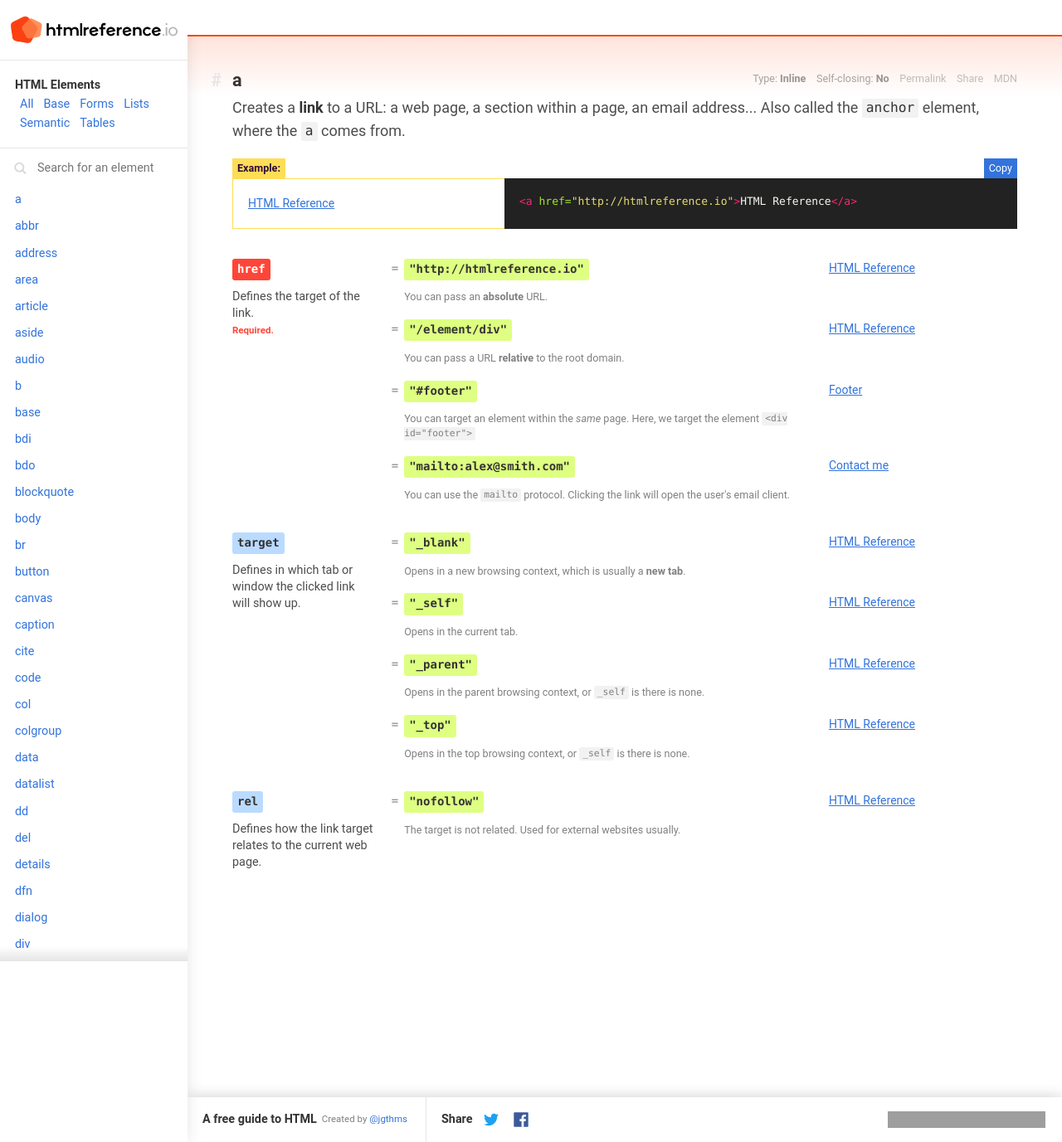
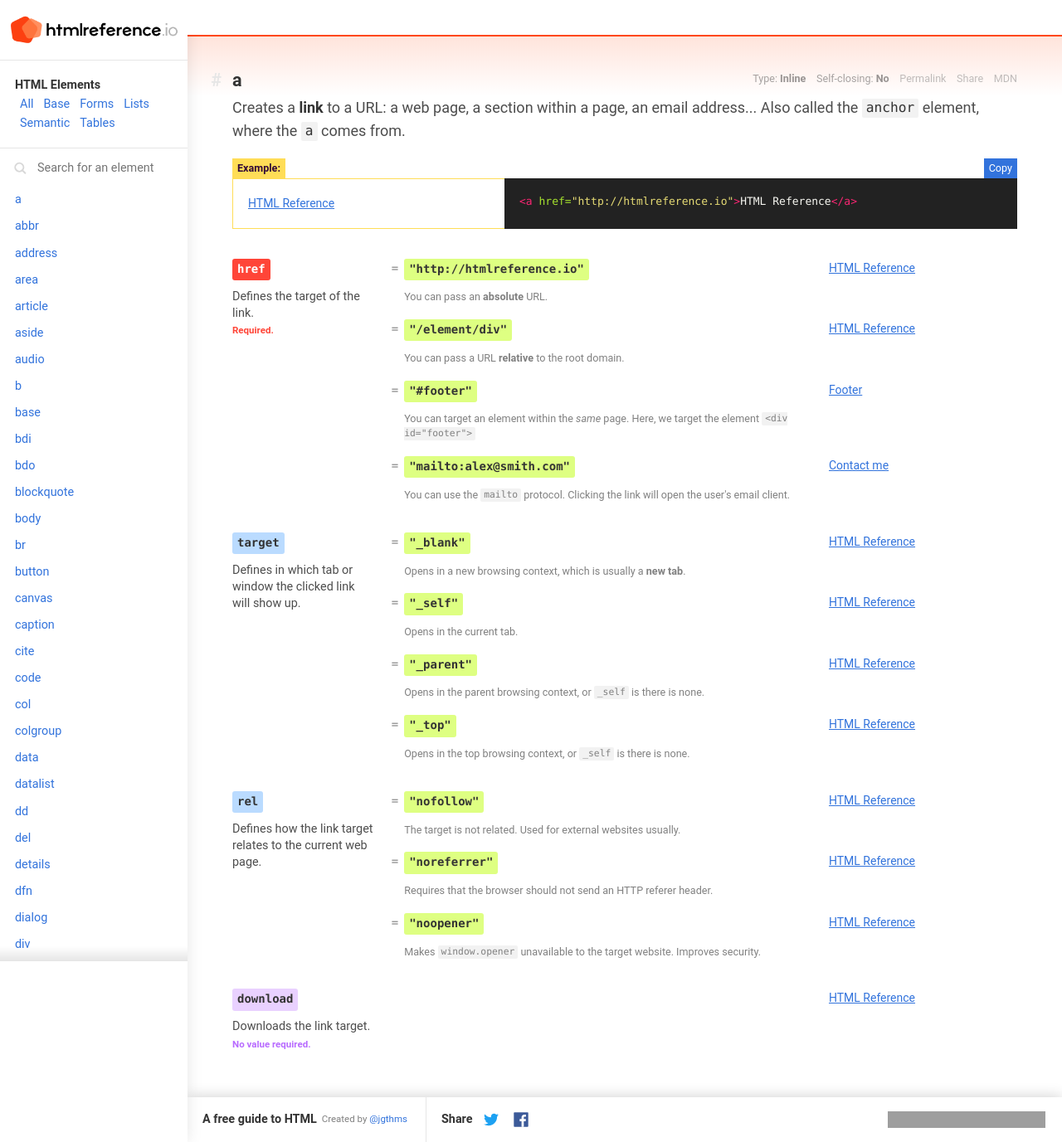
Before and after one commit to jgthms/html-reference, a Jekyll site: the page built from element/a/index.html, in a window 1280 px wide and 1377 px high. Shown: the whole window at 83% size. Built offline with Jekyll 4.4.1, drawn with Linux system fonts in a browser that asks for light colours; comment, search, counter and statistics services are not loaded; grey boxes are pictures that could not be loaded.

Commit message:
Improve a element docs.

```diff
--- a/element/a/index.html
+++ b/element/a/index.html
@@ -230,7 +230,69 @@ elementName: a
               </div>
             </header>
             <aside class="value-preview">
-              <div class="value-output"><a  rel="nofollow">HTML Reference</a></div>
+              <div class="value-output"><a  href="http://htmlreference.io" rel="nofollow">HTML Reference</a></div>
+            </aside>
+          </article>
+
+          <article id="a-rel-noreferrer" class="value">
+            <header class="value-header">
+                <h4 class="value-name">
+                  <code class="tag" data-tooltip="Click to copy rel=&quot;noreferrer&quot;" data-clipboard-text="rel=&quot;noreferrer&quot;">
+                      "noreferrer"
+                  </code>
+                </h4>
+              <div class="value-description">
+                <p>Requires that the browser should not send an HTTP referer header.</p>
+
+              </div>
+            </header>
+            <aside class="value-preview">
+              <div class="value-output"><a  href="http://htmlreference.io" target="_blank" rel="noreferrer">HTML Reference</a></div>
+            </aside>
+          </article>
+
+          <article id="a-rel-noopener" class="value">
+            <header class="value-header">
+                <h4 class="value-name">
+                  <code class="tag" data-tooltip="Click to copy rel=&quot;noopener&quot;" data-clipboard-text="rel=&quot;noopener&quot;">
+                      "noopener"
+                  </code>
+                </h4>
+              <div class="value-description">
+                <p>Makes <code>window.opener</code> unavailable to the target website. Improves security.</p>
+
+              </div>
+            </header>
+            <aside class="value-preview">
+              <div class="value-output"><a  href="http://htmlreference.io" target="_blank" rel="noopener">HTML Reference</a></div>
+            </aside>
+          </article>
+      </div>
+    </article>
+
+    <article id="a-download" class="attribute attribute--novalue">
+      <header class="attribute-header">
+        <h3 class="attribute-name">
+          <code class="tag" data-tooltip="Click to copy" data-clipboard-text="download">
+            download
+          </code>
+        </h3>
+        <div class="attribute-description">
+          <p>Downloads the link target.</p>
+
+            <strong class="attribute-is-novalue">No value required.</strong>
+        </div>
+      </header>
+
+      <div class="attribute-values">
+          <article id="input-disabled-undefined" class="value">
+            <header class="value-header">
+              <div class="value-description">
+                a
+              </div>
+            </header>
+            <aside class="value-preview">
+              <div class="value-output"><a  href="http://htmlreference.io" download>HTML Reference</a></div>
             </aside>
           </article>
       </div>
```
